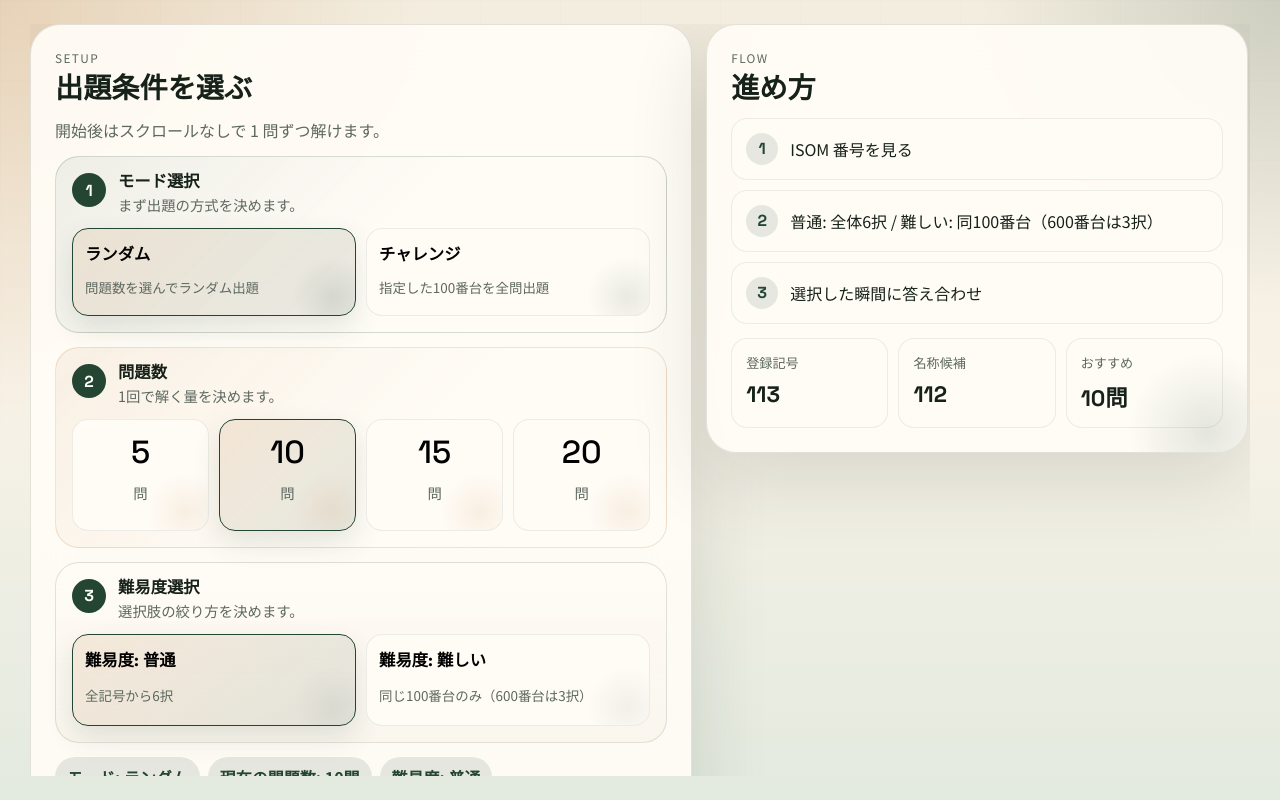
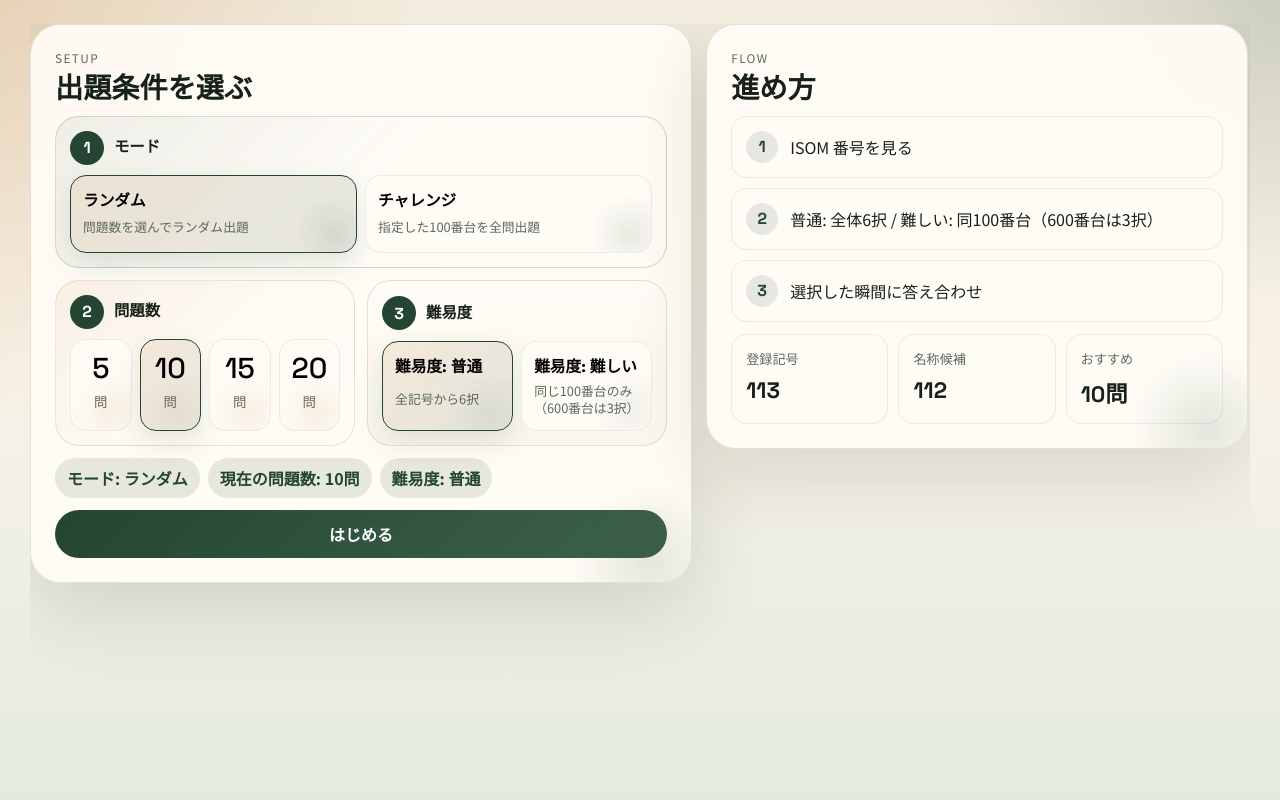
Before and after one commit to nanigasi-san/isom_flash_card, a React (Vite) app: page / in a window 1280 px wide. Built offline with nearby package versions, Linux system fonts and the light colour scheme.

Commit message:
Tighten setup layout for desktop screens

```diff
--- a/src/components/Screens.jsx
+++ b/src/components/Screens.jsx
@@ -47,15 +47,11 @@ export function SetupScreen({
   return (
     <div className="screen screen-two-column">
       <Surface eyebrow="Setup" title="出題条件を選ぶ" bodyClassName="stack">
-        <p className="support-copy">開始後はスクロールなしで 1 問ずつ解けます。</p>
         {sessionError ? <p className="error-copy">{sessionError}</p> : null}
         <section className="setup-section setup-section-mode">
           <div className="setup-section-header">
             <span className="setup-section-step">1</span>
-            <div>
-              <h3 className="setup-section-title">モード選択</h3>
-              <p className="setup-section-copy">まず出題の方式を決めます。</p>
-            </div>
+            <h3 className="setup-section-title">モード</h3>
           </div>
           <div className="mode-grid">
             {QUIZ_MODE_OPTIONS.map((option) => (
@@ -79,10 +75,7 @@ export function SetupScreen({
           <section className="setup-section setup-section-scope">
             <div className="setup-section-header">
               <span className="setup-section-step">2</span>
-              <div>
-                <h3 className="setup-section-title">出題範囲</h3>
-                <p className="setup-section-copy">覚えたい100番台をひとつ選びます。</p>
-              </div>
+              <h3 className="setup-section-title">出題範囲</h3>
             </div>
             <div className="hundreds-grid">
               {HUNDREDS_OPTIONS.map((option) => (
@@ -101,14 +94,11 @@ export function SetupScreen({
             </div>
           </section>
         ) : (
-          <>
+          <div className="setup-section-grid">
             <section className="setup-section setup-section-count">
               <div className="setup-section-header">
                 <span className="setup-section-step">2</span>
-                <div>
-                  <h3 className="setup-section-title">問題数</h3>
-                  <p className="setup-section-copy">1回で解く量を決めます。</p>
-                </div>
+                <h3 className="setup-section-title">問題数</h3>
               </div>
               <div className="count-grid">
                 {QUESTION_COUNT_OPTIONS.map((count) => (
@@ -127,10 +117,7 @@ export function SetupScreen({
             <section className="setup-section setup-section-difficulty">
               <div className="setup-section-header">
                 <span className="setup-section-step">3</span>
-                <div>
-                  <h3 className="setup-section-title">難易度選択</h3>
-                  <p className="setup-section-copy">選択肢の絞り方を決めます。</p>
-                </div>
+                <h3 className="setup-section-title">難易度</h3>
               </div>
               <div className="difficulty-grid">
                 {QUIZ_DIFFICULTY_OPTIONS.map((option) => (
@@ -150,7 +137,7 @@ export function SetupScreen({
                 ))}
               </div>
             </section>
-          </>
+          </div>
         )}
         <div className="selection-row">
           <div className="selection-pill">モード: {selectedMode.label}</div>
--- a/src/styles.css
+++ b/src/styles.css
@@ -425,14 +425,20 @@ button {
 
 .stack {
   display: grid;
-  gap: 14px;
-  margin-top: 14px;
+  gap: 12px;
+  margin-top: 12px;
+}
+
+.setup-section-grid {
+  display: grid;
+  grid-template-columns: minmax(0, 1fr) minmax(0, 1fr);
+  gap: 12px;
 }
 
 .setup-section {
   display: grid;
-  gap: 12px;
-  padding: 16px;
+  gap: 10px;
+  padding: 14px;
   border: 1px solid rgba(22, 33, 25, 0.08);
   border-radius: var(--radius-lg);
   background:
@@ -461,8 +467,8 @@ button {
 
 .setup-section-header {
   display: flex;
-  align-items: flex-start;
-  gap: 12px;
+  align-items: center;
+  gap: 10px;
 }
 
 .setup-section-step {
@@ -478,40 +484,29 @@ button {
   flex: 0 0 auto;
 }
 
-.setup-section-title,
-.setup-section-copy {
+.setup-section-title {
   margin: 0;
-}
-
-.setup-section-title {
   font-family: "Space Grotesk", "Noto Sans JP", sans-serif;
-  font-size: 1.02rem;
+  font-size: 0.96rem;
   line-height: 1.1;
-}
-
-.setup-section-copy {
-  margin-top: 4px;
-  color: var(--muted);
-  font-size: 0.9rem;
-  line-height: 1.45;
 }
 
 .count-grid {
   display: grid;
   grid-template-columns: repeat(4, minmax(0, 1fr));
-  gap: 10px;
+  gap: 8px;
 }
 
 .difficulty-grid {
   display: grid;
   grid-template-columns: repeat(2, minmax(0, 1fr));
-  gap: 10px;
+  gap: 8px;
 }
 
 .mode-grid,
 .hundreds-grid {
   display: grid;
-  gap: 10px;
+  gap: 8px;
 }
 
 .mode-grid {
@@ -524,7 +519,7 @@ button {
 
 .count-button {
   border-radius: var(--radius-md);
-  padding: 16px 10px;
+  padding: 14px 10px;
   display: grid;
   gap: 4px;
   text-align: center;
@@ -549,7 +544,7 @@ button {
 }
 
 .option-card-mode {
-  min-height: 88px;
+  min-height: 78px;
 }
 
 .option-card-mode::after {
@@ -557,7 +552,7 @@ button {
 }
 
 .option-card-count {
-  min-height: 112px;
+  min-height: 92px;
 }
 
 .option-card-count::after {
@@ -565,7 +560,7 @@ button {
 }
 
 .option-card-difficulty {
-  min-height: 92px;
+  min-height: 78px;
 }
 
 .option-card-difficulty::after {
@@ -592,7 +587,7 @@ button {
   background: var(--panel-strong);
   padding: 12px;
   display: grid;
-  gap: 6px;
+  gap: 4px;
   text-align: left;
   cursor: pointer;
   transition: transform 140ms ease, border-color 140ms ease, background 140ms ease;
@@ -607,13 +602,13 @@ button {
 .difficulty-title {
   font-family: "Space Grotesk", "Noto Sans JP", sans-serif;
   font-weight: 700;
-  font-size: 1.02rem;
+  font-size: 0.98rem;
 }
 
 .difficulty-note {
   color: var(--muted);
-  font-size: 0.84rem;
-  line-height: 1.35;
+  font-size: 0.8rem;
+  line-height: 1.3;
 }
 
 .selection-row {
@@ -624,13 +619,13 @@ button {
 
 .count-value {
   font-family: "Space Grotesk", "Noto Sans JP", sans-serif;
-  font-size: 2rem;
+  font-size: 1.8rem;
   line-height: 1;
 }
 
 .count-label {
   color: var(--muted);
-  font-size: 0.9rem;
+  font-size: 0.84rem;
 }
 
 .selection-pill,
@@ -655,7 +650,7 @@ button {
 .secondary-button {
   border: 0;
   border-radius: 999px;
-  padding: 14px 18px;
+  padding: 12px 18px;
   font-weight: 700;
   cursor: pointer;
   transition: transform 140ms ease, opacity 140ms ease;
@@ -1013,6 +1008,10 @@ button {
     padding: 14px;
   }
 
+  .setup-section-grid {
+    grid-template-columns: 1fr;
+  }
+
   .hero {
     padding: 16px;
   }
```
